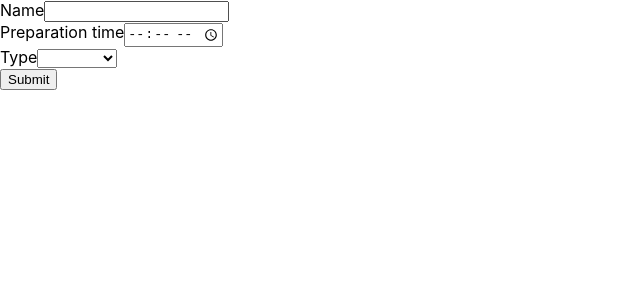
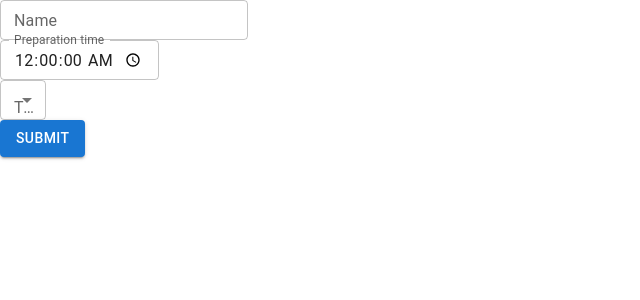
Before and after one commit to werpietrzak/dishes-form, a React (Create React App) app: page / in a window 1280 px wide. Shown: the top 300 px of the page, without its empty margins (0-640 px from the left). Built offline with nearby package versions, Linux system fonts and the light colour scheme.

Commit message:
feat: change field ui to mui

```diff
--- a/src/components/form/form.tsx
+++ b/src/components/form/form.tsx
@@ -1,6 +1,16 @@
 import React, { ChangeEvent, useState } from 'react';
-import { useForm } from 'react-hook-form';
+import { Controller, useForm } from 'react-hook-form';
 import { FieldValues } from 'react-hook-form/dist/types';
+import {
+    Button,
+    FormControl,
+    FormHelperText,
+    InputLabel,
+    MenuItem,
+    Select,
+    Slider,
+    TextField,
+} from '@mui/material';
 import { DISH_TYPES } from '../../constants';
 import './form.scss';
 
@@ -11,6 +21,7 @@ export const Form: React.FC = () => {
     const [selectedType, setSelectedType] = useState<string | null>(null);
 
     const {
+        control,
         register,
         formState: { errors },
         handleSubmit,
@@ -43,96 +54,131 @@ export const Form: React.FC = () => {
     };
 
     return (
-        <div>
         <form onSubmit={handleSubmit(onSubmit)}>
             <div>
-                    <label htmlFor="name">Name</label>
-                    <input
+                <TextField
                     type="text"
                     id="name"
+                    label="Name"
+                    size="small"
+                    error={errors.name?.type === 'required'}
+                    helperText={
+                        errors.name?.type === 'required' ? ERROR_MESSAGE : ''
+                    }
                     {...register('name', { required: true })}
                 />
-                    {errors.name?.type === 'required' && (
-                        <p role="alert">{ERROR_MESSAGE}</p>
-                    )}
             </div>
             <div>
-                    <label htmlFor="prep-time">Preparation time</label>
-                    <input
+                <TextField
                     type="time"
                     id="prep-time"
+                    label="Preparation time"
+                    size="small"
+                    defaultValue="00:00:00"
+                    inputProps={{ step: 1 }}
+                    error={errors['preparation_time']?.type === 'required'}
+                    helperText={
+                        errors['preparation_time']?.type === 'required'
+                            ? ERROR_MESSAGE
+                            : ''
+                    }
                     {...register('preparation_time', { required: true })}
                 />
-                    {errors['preparation_time']?.type === 'required' && (
-                        <p role="alert">{ERROR_MESSAGE}</p>
-                    )}
             </div>
             <div>
-                    <label htmlFor="dish-type">Type</label>
-                    <select
+                <FormControl>
+                    <InputLabel
+                        id="dish-type-label"
+                        error={errors.type?.type === 'required'}
+                    >
+                        Type
+                    </InputLabel>
+                    <Select
+                        labelId="dish-type-label"
                         id="dish-type"
-                        defaultValue=""
+                        label="Type"
+                        size="small"
+                        error={errors.type?.type === 'required'}
                         {...register('type', {
                             required: true,
                             onChange: event => handleSelectType(event),
                         })}
                     >
-                        <option value="" className={`${CN}__select-option`} />
+                        <MenuItem value="" className={`${CN}__select-option`} />
                         {DISH_TYPES.map(({ label, value }) => (
-                            <option key={value} value={value}>
+                            <MenuItem key={value} value={value}>
                                 {label}
-                            </option>
+                            </MenuItem>
                         ))}
-                    </select>
+                    </Select>
                     {errors.type?.type === 'required' && (
-                        <p role="alert">{ERROR_MESSAGE}</p>
+                        <FormHelperText error>{ERROR_MESSAGE}</FormHelperText>
                     )}
+                </FormControl>
             </div>
             {selectedType === 'pizza' && (
                 <>
                     <div>
-                            <label htmlFor="no-of-slices">
-                                Number of slices
-                            </label>
-                            <input
+                        <TextField
                             type="number"
                             id="no-of-slices"
+                            label="Number of slices"
+                            size="small"
+                            error={errors['no_of_slices']?.type === 'required'}
+                            helperText={
+                                errors['no_of_slices']?.type === 'required'
+                                    ? ERROR_MESSAGE
+                                    : ''
+                            }
                             {...register('no_of_slices', {
                                 required: selectedType === 'pizza',
                             })}
                         />
-                            {errors['no_of_slices']?.type === 'required' && (
-                                <p role="alert">{ERROR_MESSAGE}</p>
-                            )}
                     </div>
                     <div>
-                            <label htmlFor="diameter">Diameter</label>
-                            <input
+                        <TextField
                             type="number"
                             id="diameter"
+                            label="Diameter"
+                            size="small"
+                            error={errors.diameter?.type === 'required'}
+                            helperText={
+                                errors.diameter?.type === 'required'
+                                    ? ERROR_MESSAGE
+                                    : ''
+                            }
                             {...register('diameter', {
                                 required: selectedType === 'pizza',
                             })}
                         />
-                            {errors.diameter?.type === 'required' && (
-                                <p role="alert">{ERROR_MESSAGE}</p>
-                            )}
                     </div>
                 </>
             )}
             {selectedType === 'soup' && (
                 <div>
-                        <label htmlFor="spiciness">Spiciness</label>
-                        <input
-                            type="range"
-                            id="spiciness"
-                            min={0}
-                            max={10}
-                            defaultValue={0}
+                    <label>Spiciness</label>
+                    <Controller
+                        name="spiciness_scale"
+                        control={control}
+                        /*TO DO: add requirements to this field
                         {...register('spiciness_scale', {
                             required: selectedType === 'soup',
                             min: 1,
-                            })}
+                        })}*/
+                        render={({ field }) => (
+                            <Slider
+                                step={1}
+                                min={0}
+                                max={10}
+                                marks={Array.from(Array(11).keys()).map(el => ({
+                                    value: el,
+                                    label: el !== 0 ? el : '',
+                                }))}
+                                onChange={(_, value) => {
+                                    field.onChange(value);
+                                }}
+                            />
+                        )}
                     />
                     {errors['spiciness_scale']?.type === 'required' && (
                         <p role="alert">{ERROR_MESSAGE}</p>
@@ -141,24 +187,29 @@ export const Form: React.FC = () => {
             )}
             {selectedType === 'sandwich' && (
                 <div>
-                        <label htmlFor="slices-of-bread">Slices of bread</label>
-                        <input
+                    <TextField
                         type="number"
                         id="slices-of-bread"
+                        label="Slices of bread"
+                        size="small"
+                        error={errors['slices_of_bread']?.type === 'required'}
+                        helperText={
+                            errors['slices_of_bread']?.type === 'required'
+                                ? ERROR_MESSAGE
+                                : ''
+                        }
                         {...register('slices_of_bread', {
                             required: selectedType === 'sandwich',
                             min: 1,
                         })}
                     />
-                        {errors['slices_of_bread']?.type === 'required' && (
-                            <p role="alert">{ERROR_MESSAGE}</p>
-                        )}
                 </div>
             )}
             <div>
-                    <input type="submit" value="Submit" />
+                <Button type="submit" variant="contained">
+                    Submit
+                </Button>
             </div>
         </form>
-        </div>
     );
 };
```
Also changed, not shown: src/index.tsx (+4 -4 lines). Lines whose indentation alone changed are shown as unchanged.
